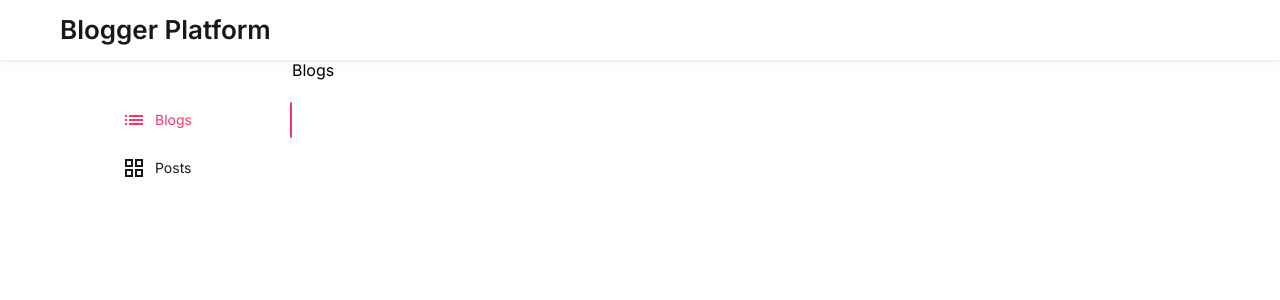
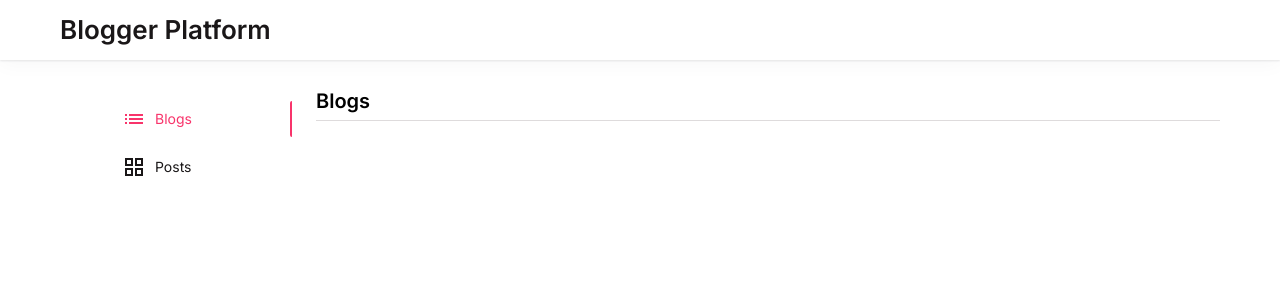
Before and after one commit to StarkovSergey/blog-platform, a React (Create React App) app: page /blogs in a window 1280 px wide. Shown: the top 300 px of the page. Built offline with nearby package versions, Linux system fonts and the light colour scheme.

Commit message:
feat: add PageTitle component

```diff
--- /dev/null
+++ b/src/common/components/PageTitle/PageTitle.module.css
@@ -0,0 +1,9 @@
+.title {
+  margin: 0;
+  padding-bottom: 7px;
+
+  font-size: var(--main-title-fz);
+  line-height: var(--main-title-lh);
+
+  border-bottom: 1px solid var(--color-grey);
+}
--- /dev/null
+++ b/src/common/components/PageTitle/PageTitle.tsx
@@ -0,0 +1,11 @@
+import React, { ReactNode } from 'react'
+
+import style from './PageTitle.module.css'
+
+type PropsType = {
+  children: ReactNode
+}
+
+export const PageTitle = ({ children }: PropsType) => {
+  return <h1 className={style.title}>{children}</h1>
+}
--- a/src/features/Blogs/Blogs.tsx
+++ b/src/features/Blogs/Blogs.tsx
@@ -1,5 +1,11 @@
 import React from 'react'
 
+import { PageTitle } from '../../common/components/PageTitle/PageTitle'
+
 export const Blogs = () => {
-  return <div>Blogs</div>
+  return (
+    <div>
+      <PageTitle>Blogs</PageTitle>
+    </div>
+  )
 }
--- a/src/layout/Header/Header.tsx
+++ b/src/layout/Header/Header.tsx
@@ -9,7 +9,7 @@ export const Header = () => {
     <header className={style.header}>
       <div className="container">
         <Link to="/">
-          <h1 className={style.title}>Blogger Platform</h1>
+          <p className={style.title}>Blogger Platform</p>
         </Link>
       </div>
     </header>
--- a/src/layout/Main/Main.module.css
+++ b/src/layout/Main/Main.module.css
@@ -1,4 +1,7 @@
 .grid {
   display: grid;
   grid-template-columns: 232px 1fr;
+  gap: 24px;
+
+  padding-top: 29px;
 }
--- a/src/layout/Navigation/Navigation.module.css
+++ b/src/layout/Navigation/Navigation.module.css
@@ -1,7 +1,7 @@
 .nav {
   position: relative;
 
-  padding-top: 43px;
+  padding-top: 13px;
   padding-left: 60px;
 }
 
--- a/src/styles/variables.css
+++ b/src/styles/variables.css
@@ -6,4 +6,7 @@
 
   --basic-fz: 14px;
   --basiz-lh: 24px;
+
+  --main-title-fz: 20px;
+  --main-title-lh: 24px;
 }
```
